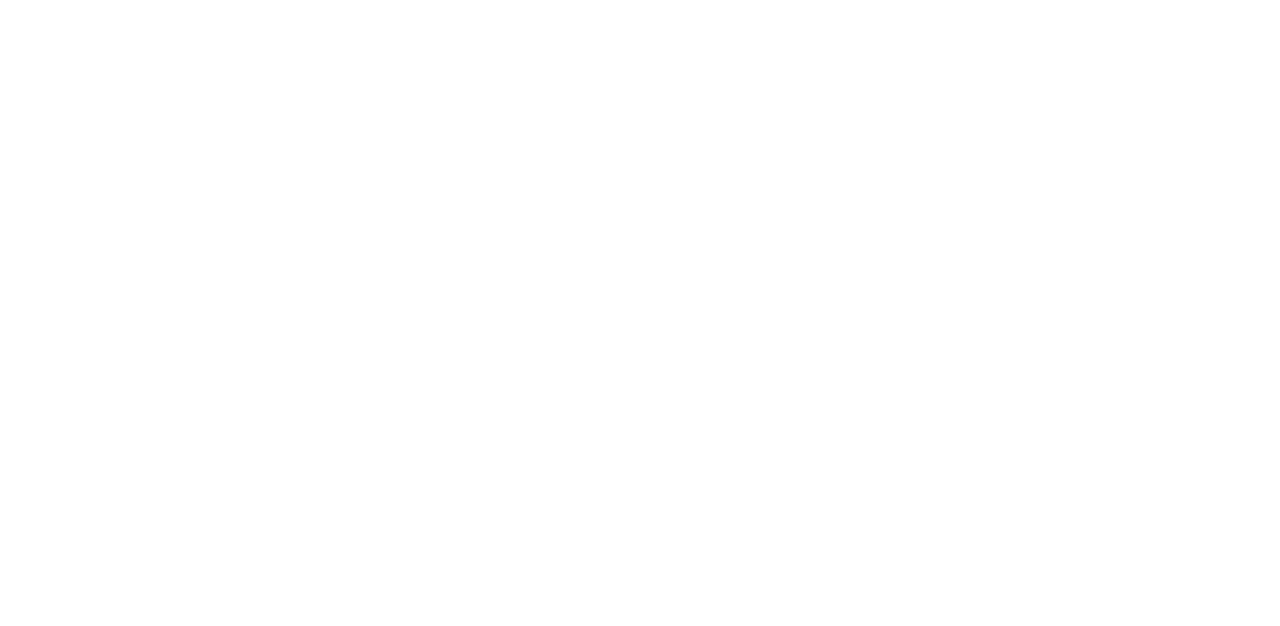
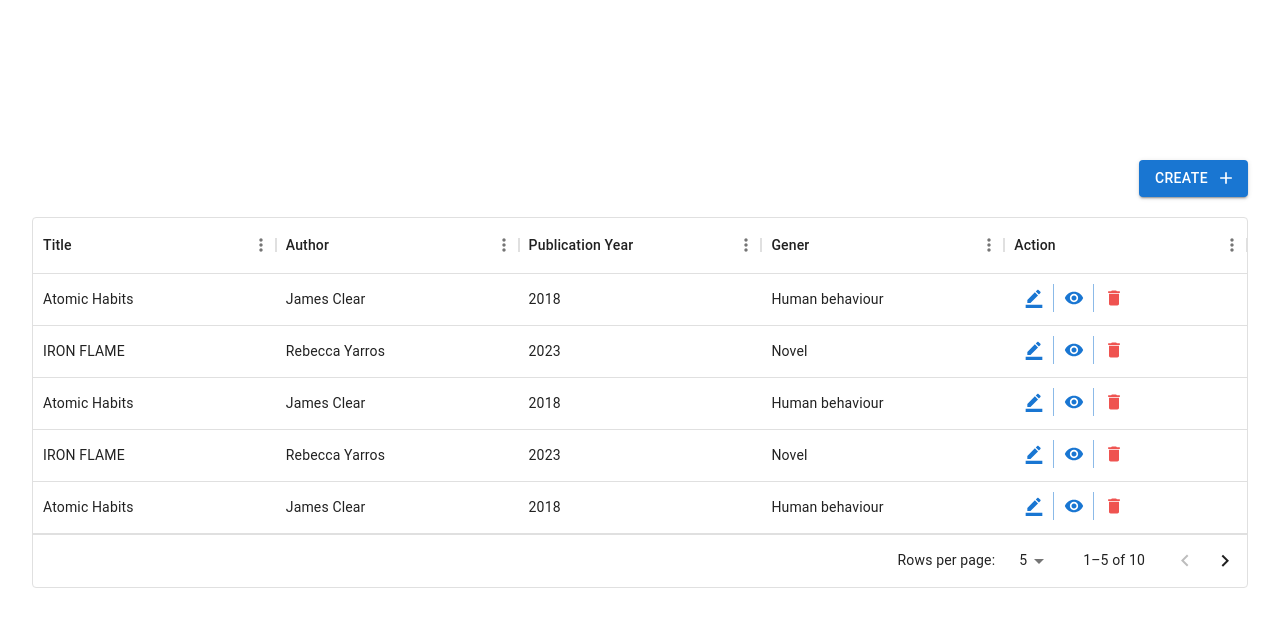
Before and after one commit to Jigi-kiri/books, a React (Create React App) app in the folder books/: page /books in a window 1280 px wide. Before the commit this address had no page. Shown: the top 626 px of the page. Built offline with nearby package versions, Linux system fonts and the light colour scheme; sample sign-in values are in the browser's storage.

Commit message:
book route, directory structure and contextAPI wrapper with book listing and view

```diff
--- a/books/package.json
+++ b/books/package.json
@@ -7,6 +7,8 @@
     "@emotion/styled": "^11.11.0",
     "@mui/icons-material": "^5.15.1",
     "@mui/material": "^5.15.1",
+    "@mui/x-data-grid": "^6.18.6",
+    "@mui/x-date-pickers": "^6.18.6",
     "@testing-library/jest-dom": "^5.17.0",
     "@testing-library/react": "^13.4.0",
     "@testing-library/user-event": "^13.5.0",
@@ -14,6 +16,7 @@
     "@types/node": "^16.18.68",
     "@types/react": "^18.2.45",
     "@types/react-dom": "^18.2.18",
+    "dayjs": "^1.11.10",
     "firebase": "^10.7.1",
     "formik": "^2.4.5",
     "react": "^18.2.0",
--- a/books/src/App.tsx
+++ b/books/src/App.tsx
@@ -1,8 +1,10 @@
 import { lazy } from "react";
 import { Route, Routes } from "react-router-dom";
+import { BookProvider } from "./components/Books/BookContextWrapper/BookContext";
 
 const Login = lazy(() => import("./components/Profile/Login"));
 const Register = lazy(() => import("./components/Profile/Register"));
+const Books = lazy(() => import("./components/Books/index"));
 
 function App() {
   const isLoggedIn: boolean = localStorage.getItem("token") ? true : false;
@@ -13,10 +15,13 @@
 
   return (
     <div>
-      <Routes>
-        <Route path="/" element={<Login />} />
-        <Route path="/register" element={<Register />} />
-      </Routes>
+      <BookProvider>
+        <Routes>
+          <Route path="/" element={<Login />} />
+          <Route path="/register" element={<Register />} />
+          <Route path="/books" element={<Books />} />
+        </Routes>
+      </BookProvider>
     </div>
   );
 }
--- /dev/null
+++ b/books/src/components/Books/BookContextWrapper/BookContext.tsx
@@ -0,0 +1,130 @@
+import React, { createContext, useContext, useReducer } from "react";
+import { BookProps } from "../../../@types";
+
+const InitialData: BookProps[] = [
+  {
+    id: 1,
+    title: "Atomic Habits",
+    author: "James Clear",
+    publicationYear: "2018",
+    gener: "Human behaviour",
+  },
+  {
+    id: 2,
+    title: "IRON FLAME",
+    author: "Rebecca Yarros",
+    publicationYear: "2023",
+    gener: "Novel",
+  },
+  {
+    id: 3,
+    title: "Atomic Habits",
+    author: "James Clear",
+    publicationYear: "2018",
+    gener: "Human behaviour",
+  },
+  {
+    id: 4,
+    title: "IRON FLAME",
+    author: "Rebecca Yarros",
+    publicationYear: "2023",
+    gener: "Novel",
+  },
+  {
+    id: 5,
+    title: "Atomic Habits",
+    author: "James Clear",
+    publicationYear: "2018",
+    gener: "Human behaviour",
+  },
+  {
+    id: 6,
+    title: "IRON FLAME",
+    author: "Rebecca Yarros",
+    publicationYear: "2023",
+    gener: "Novel",
+  },
+  {
+    id: 7,
+    title: "Atomic Habits",
+    author: "James Clear",
+    publicationYear: "2018",
+    gener: "Human behaviour",
+  },
+  {
+    id: 8,
+    title: "IRON FLAME",
+    author: "Rebecca Yarros",
+    publicationYear: "2023",
+    gener: "Novel",
+  },
+  {
+    id: 9,
+    title: "Atomic Habits",
+    author: "James Clear",
+    publicationYear: "2018",
+    gener: "Human behaviour",
+  },
+  {
+    id: 10,
+    title: "IRON FLAME",
+    author: "Rebecca Yarros",
+    publicationYear: "2023",
+    gener: "Novel",
+  },
+];
+
+// Action Types
+type Action =
+  | { type: "ADD_BOOK"; payload: BookProps }
+  | { type: "REMOVE_BOOK"; payload: number };
+
+// Reducer Function
+const bookReducer = (state: BookProps[], action: Action): BookProps[] => {
+  switch (action.type) {
+    case "ADD_BOOK":
+      return [...state, action.payload];
+    case "REMOVE_BOOK":
+      return state.filter((book) => book.id !== action.payload);
+    default:
+      return state;
+  }
+};
+
+const BookContext = createContext<
+  | {
+      books: BookProps[];
+      addBook: (book: BookProps) => void;
+      removeBook: (id: number) => void;
+    }
+  | undefined
+>(undefined);
+
+const BookProvider: React.FC<any> = ({ children }) => {
+  const [books, dispatch] = useReducer(bookReducer, InitialData);
+
+  const addBook = (book: BookProps) => {
+    dispatch({ type: "ADD_BOOK", payload: book });
+  };
+
+  const removeBook = (bookId: number) => {
+    dispatch({ type: "REMOVE_BOOK", payload: bookId });
+  };
+
+  return (
+    <BookContext.Provider value={{ books, addBook, removeBook }}>
+      {children}
+    </BookContext.Provider>
+  );
+};
+
+// Custom Hook to use the Context
+const useBookContext = () => {
+  const context = useContext(BookContext);
+  if (!context) {
+    throw new Error("useBookContext must be used within a BookProvider");
+  }
+  return context;
+};
+
+export { BookProvider, useBookContext };
--- /dev/null
+++ b/books/src/components/Books/List/BookListing.tsx
@@ -0,0 +1,106 @@
+import { BorderColor, Delete, Visibility } from "@mui/icons-material";
+import { Button, ButtonGroup, Tooltip } from "@mui/material";
+import { red } from "@mui/material/colors";
+import { DataGrid, GridCellParams, GridColDef } from "@mui/x-data-grid";
+import React, { lazy, useState } from "react";
+import { BookProps } from "../../../@types";
+import { useBookContext } from "../BookContextWrapper/BookContext";
+const ConfirmationDialog = lazy(() => import("./ConfirmationDialog"));
+
+const BookListing = () => {
+  const [open, setOpen] = useState<boolean>(false);
+  const [selectedBook, setSelectedBook] = useState<BookProps>();
+
+  const { books } = useBookContext();
+
+  const columns: GridColDef[] = [
+    {
+      field: "title",
+      headerName: "Title",
+      flex: 1,
+    },
+    {
+      field: "author",
+      headerName: "Author",
+      flex: 1,
+    },
+    {
+      field: "publicationYear",
+      headerName: "Publication Year",
+      flex: 1,
+    },
+    {
+      field: "gener",
+      headerName: "Gener",
+      flex: 1,
+    },
+    {
+      field: "actions",
+      headerName: "Action",
+      sortable: false,
+      filterable: false,
+      renderCell: (params: GridCellParams) => {
+        return (
+          <div>
+            <ButtonGroup
+              size="small"
+              color="primary"
+              variant="text"
+              aria-label="trip action buttons"
+            >
+              <Tooltip title="Edit">
+                <Button href={`/books/edit/${params.id}`}>
+                  <BorderColor fontSize="small" />
+                </Button>
+              </Tooltip>
+              <Tooltip title="View">
+                <Button href={`/books/view/${params.id}`}>
+                  <Visibility fontSize="small" />
+                </Button>
+              </Tooltip>
+              <Tooltip title="Delete">
+                <Button
+                  onClick={() => {
+                    setOpen(true);
+                    setSelectedBook(params.row);
+                  }}
+                >
+                  <Delete fontSize="small" style={{ color: red[400] }} />
+                </Button>
+              </Tooltip>
+            </ButtonGroup>
+          </div>
+        );
+      },
+      flex: 1,
+    },
+  ];
+
+  return (
+    <React.Fragment>
+      <ConfirmationDialog
+        open={open}
+        onClose={() => setOpen(!open)}
+        onOk={() => console.log("OK clicked")}
+        dialogTitle={selectedBook?.title as string}
+      />
+      <DataGrid
+        rows={books}
+        columns={columns}
+        columnBuffer={2}
+        initialState={{
+          pagination: {
+            paginationModel: { page: 0, pageSize: 5 },
+          },
+        }}
+        getRowId={(row: BookProps) => row.id}
+        rowSelection={false}
+        disableColumnSelector={false}
+        disableDensitySelector={false}
+        pageSizeOptions={[5, 10]}
+      />
+    </React.Fragment>
+  );
+};
+
+export default BookListing;
--- /dev/null
+++ b/books/src/components/Books/List/ConfirmationDialog.tsx
@@ -0,0 +1,35 @@
+import { Button, Dialog, DialogActions, DialogContent, DialogTitle } from "@mui/material";
+import React from "react";
+
+interface ConfirmationDialogProps {
+  onClose: () => void;
+  onOk: () => void;
+  open: boolean;
+  dialogTitle: string;
+}
+
+const ConfirmationDialog: React.FC<ConfirmationDialogProps> = ({
+  open,
+  onClose,
+  onOk,
+  dialogTitle,
+}) => {
+  return (
+    <React.Fragment>
+      <Dialog open={open} onClose={onClose} maxWidth="md">
+        <DialogTitle>Delete {dialogTitle}</DialogTitle>
+        <DialogContent>Are you sure you want to delete {dialogTitle}</DialogContent>
+        <DialogActions>
+          <Button variant="outlined" color="primary" onClick={onClose}>
+            No
+          </Button>
+          <Button variant="contained" color="primary" onClick={onOk}>
+            Yes
+          </Button>
+        </DialogActions>
+      </Dialog>
+    </React.Fragment>
+  );
+};
+
+export default ConfirmationDialog;
--- /dev/null
+++ b/books/src/components/Books/List/CreateBtn.tsx
@@ -0,0 +1,22 @@
+import { Add } from "@mui/icons-material";
+import { Button } from "@mui/material";
+import React from "react";
+
+interface CreateBtnProps {
+  onClick?: () => void;
+}
+const CreateBtn: React.FC<CreateBtnProps> = () => {
+  return (
+    <Button
+      href="/books/create"
+      style={{ marginBottom: 20 }}
+      variant="contained"
+      color="primary"
+      endIcon={<Add />}
+    >
+      Create
+    </Button>
+  );
+};
+
+export default CreateBtn;
--- /dev/null
+++ b/books/src/components/Books/Style/books.css
@@ -0,0 +1,28 @@
+.books-container {
+  margin: 10rem 2rem;
+}
+
+.bookform-container {
+  margin: 10rem 8rem;
+  box-shadow: -2rem 1rem 8rem rgb(166, 182, 227);
+  border-radius: 5rem;
+  cursor: default;
+  padding: 2rem;
+}
+.datepicker-field {
+  margin-top: 16px;
+  margin-bottom: 8px;
+  position: relative;
+  flex-direction: column;
+  vertical-align: top;
+}
+
+.bookview-container {
+  margin: 10rem 2rem;
+  background-image: url("../../../assets/books.png");
+  border-radius: 2rem;
+}
+
+.date-field {
+  width: 100% !important;
+}
--- /dev/null
+++ b/books/src/components/Books/index.tsx
@@ -0,0 +1,19 @@
+import { Box } from "@mui/material";
+import React, { lazy } from "react";
+import "./Style/books.css";
+
+const BooksListing = lazy(() => import("./List/BookListing"));
+const CreateBtn = lazy(() => import("./List/CreateBtn"));
+
+const Books = (): React.ReactElement => {
+  return (
+    <div className="books-container">
+      <Box display="flex" flexDirection="row" justifyContent="flex-end">
+        <CreateBtn />
+      </Box>
+      <BooksListing />
+    </div>
+  );
+};
+
+export default Books;
```
Also changed, not shown: books/src/@types/index.d.ts (+8 -0 lines), books/src/components/Books/View/BookView.tsx (added, +10 -0 lines), 1 other file (tests, documents, lock files or other folders).
